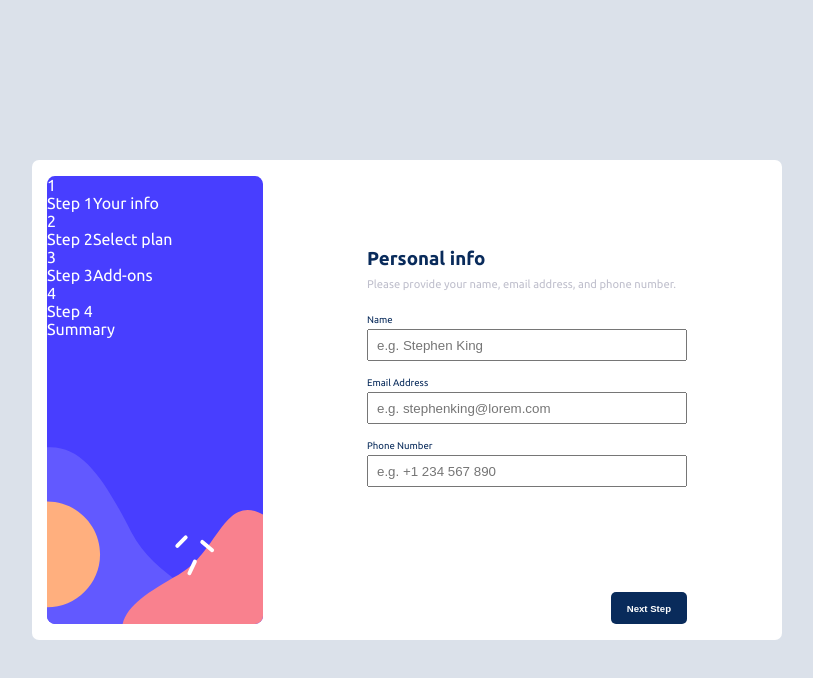
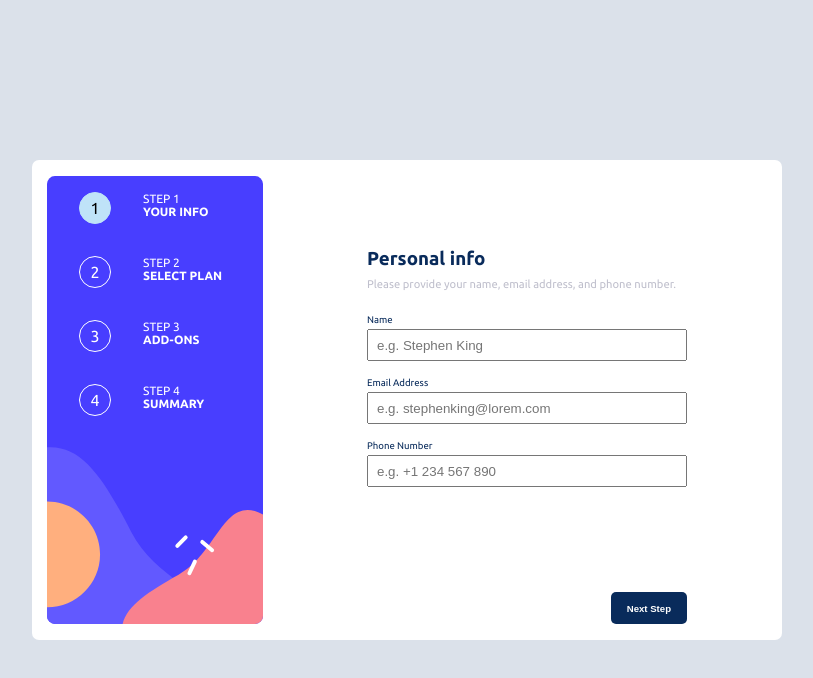
Before and after one commit to bexbrown/multi-step-form, a React (Create React App) app: page / in a window 1280 px wide. Shown: the top 678 px of the page, without its empty margins (233-1046 px from the left). Built offline with nearby package versions, Linux system fonts and the light colour scheme.

Commit message:
style header for mobile and tablet

```diff
--- a/src/components/Card/Card.js
+++ b/src/components/Card/Card.js
@@ -21,7 +21,7 @@ function Card() {
 
     return (
         <div className="card">
-            <CardHeader />
+            <CardHeader step={step} />
             <div className="card__div">
                 <CardContent step={step} setStep={setStep} paymentSchedule={paymentSchedule}
                     setPaymentSchedule={setPaymentSchedule} plan={plan} setPlan={setPlan} price={price} setPrice={setPrice} name={name} setName={setName}
--- a/src/components/CardHeader/CardHeader.js
+++ b/src/components/CardHeader/CardHeader.js
@@ -1,44 +1,79 @@
 import './CardHeader.scss';
+import { useState } from 'react';
 
-function CardHeader() {
+function CardHeader({ step }) {
+
+    const [windowWidth, setWindowWidth] = useState(window.innerWidth);
+
+    window.onresize = getWindowSize;
+
+    function getWindowSize() {
+        let width = window.innerWidth;
+        setWindowWidth(width);
+    }
+
+    console.log(step)
+
     return (
         <div className="header">
-            {/*mobile*/}
-            {/* <div>
-                <div>1</div>
-                <div>2</div>
-                <div>3</div>
-                <div>4</div>
-            </div> */}
-            <div className="header__1">
-                <span>1</span>
-                <div>
+            {windowWidth < 768 &&
+                <div className="header__div--mobile">
+                    <div className={step === 1 ? "header__outline--selected header__outline" : "header__outline"}>
+                        <div className="header__number">1</div>
+                    </div>
+                    <div className={step === 2 ? "header__outline--selected header__outline" : "header__outline"}>
+                        <div className="header__number">2</div>
+                    </div>
+                    <div className={step === 3 ? "header__outline--selected header__outline" : "header__outline"}>
+                        <div className="header__number">3</div>
+                    </div>
+                    <div className={step === 4 ? "header__outline--selected header__outline" : "header__outline"}>
+                        <div className="header__number">4</div>
+                    </div>
+                </div>}
+            {
+                windowWidth >= 768 &&
+                <div className="header__div--tablet">
+                    <div className="header__row">
+                        <div className={step === 1 ? "header__outline--selected header__outline" : "header__outline"}>
+                            <span className="header__number">1</span>
+                        </div>
+                        <div className="header__text">
                             <span>Step 1</span>
-                    <span>Your info</span>
+                            <span className="header__text--about">Your info</span>
                         </div>
                     </div>
-            <div>
-                <span>2</span>
-                <div>
+                    <div className="header__row">
+                        <div className={step === 2 ? "header__outline--selected header__outline" : "header__outline"}>
+                            <span className="header__number">2</span>
+                        </div>
+                        <div className="header__text">
                             <span>Step 2</span>
-                    <span>Select plan</span>
+                            <span className="header__text--about">Select plan</span>
                         </div>
                     </div>
-            <div>
-                <span>3</span>
-                <div>
+                    <div className="header__row">
+                        <div className={step === 3 ? "header__outline--selected header__outline" : "header__outline"}>
+                            <span className="header__number">3</span>
+                        </div>
+                        <div className="header__text">
                             <span>Step 3</span>
-                    <span>Add-ons</span>
+                            <span className="header__text--about">Add-ons</span>
                         </div>
                     </div>
-            <div>
-                <div>4</div>
-                <div>
+                    <div className="header__row">
+                        <div className={step === 4 ? "header__outline--selected header__outline" : "header__outline"}>
+                            <div className="header__number">4</div>
+                        </div>
+                        <div className="header__text">
                             <div>Step 4</div>
-                    <div>Summary</div>
+                            <div className="header__text--about">Summary</div>
                         </div>
                     </div>
+
                 </div>
+            }
+        </div >
     )
 }
 
--- a/src/components/CardHeader/CardHeader.scss
+++ b/src/components/CardHeader/CardHeader.scss
@@ -1,25 +1,69 @@
 @use "../../styles/partials/mixins" as *;
+@use "../../styles/partials/colors" as *;
 
 .header {
+    height: 100%;
+    color: #FFF;
+
+    &__div--mobile {
         background-image: url(../../assets/images/bg-sidebar-mobile.svg);
         background-repeat: no-repeat;
         background-position: center;
         background-size: cover;
         position: fixed;
         top: 0;
+        left: 0;
         height: 10rem;
-    color: #FFF;
+        width: 100%;
         display: flex;
         z-index: -1;
+        justify-content: space-evenly;
+        padding-top: 2.5rem;
+    }
 
-    @include tablet {
+    &__div--tablet {
+        display: flex;
         position: relative;
         flex-direction: column;
         background-image: url(../../assets//images/bg-sidebar-desktop.svg);
         height: 100%;
         background-position: left;
         background-size: contain;
+        background-repeat: no-repeat;
         min-width: 20rem;
+    }
 
+    &__row {
+        display: flex;
+        padding-left: 2rem;
+        margin: 1rem 0;
+    }
+
+    &__text {
+        display: flex;
+        flex-direction: column;
+        padding-left: 2rem;
+        font-size: 0.75rem;
+        text-transform: uppercase;
+    }
+
+    &__text--about {
+        font-weight: 700;
+    }
+
+    &__outline {
+        display: flex;
+        justify-content: center;
+        align-items: center;
+        border: 1px solid #FFF;
+        border-radius: 50%;
+        height: 2rem;
+        width: 2rem;
+    }
+
+    &__outline--selected {
+        background-color: $secondary-cta;
+        color: #000;
+        border: 1px solid $secondary-cta;
     }
 }
```
Lines whose indentation alone changed are shown as unchanged.
